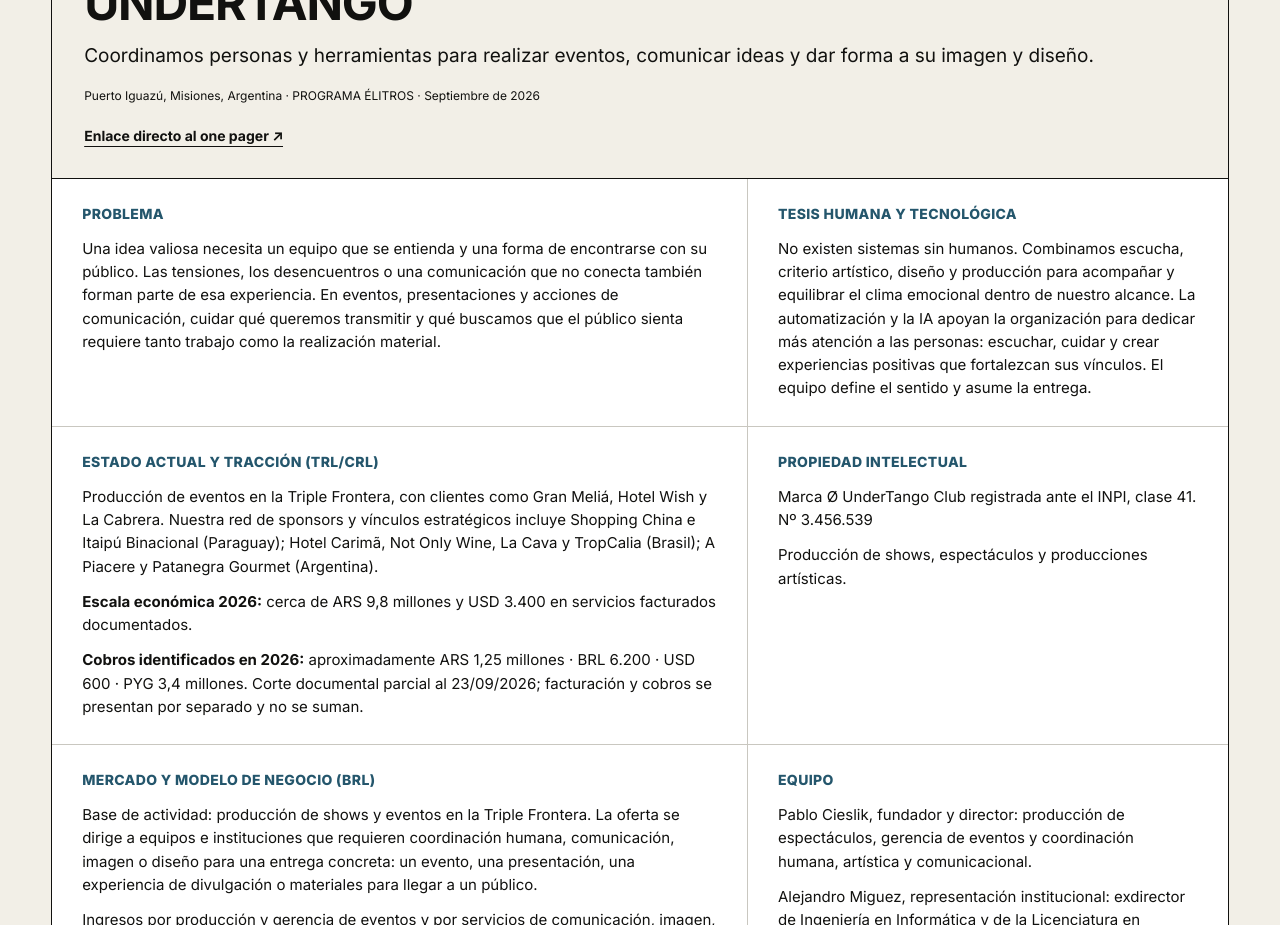
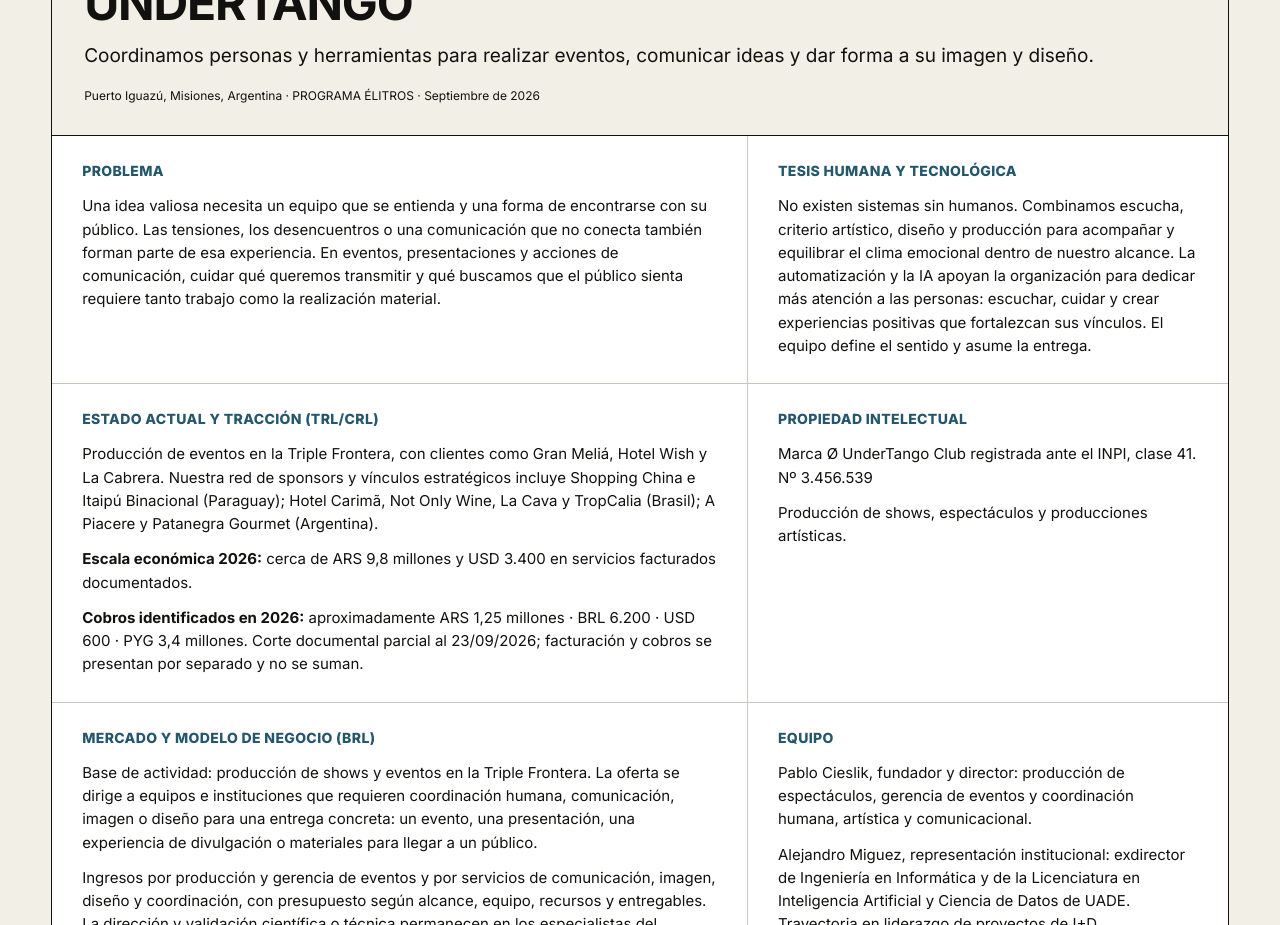
Before and after one commit to O-UnderTango-Club/UnderTangoWEBNextJS, a Next.js app: page /elitros in a window 1280 px wide. Shown: the part 3560-4485 px from the top of the page. Built offline with nearby package versions, Linux system fonts and the light colour scheme.

Commit message:
Remove visible one-pager permalink from header

```diff
--- a/app/elitros/page.tsx
+++ b/app/elitros/page.tsx
@@ -47,7 +47,6 @@ export default function ElitrosPage() {
             <h2 id="onepager-title">UNDERTANGO</h2>
             <p className="bmc-onepager-summary">Coordinamos personas y herramientas para realizar eventos, comunicar ideas y dar forma a su imagen y diseño.</p>
             <p className="bmc-onepager-meta">Puerto Iguazú, Misiones, Argentina · PROGRAMA ÉLITROS · Septiembre de 2026</p>
-            <a className="bmc-onepager-link" href="https://elitros.undertangoclub.com/#onepager">Enlace directo al one pager ↗</a>
           </header>
           <div className="bmc-onepager-grid">
             <article className="bmc-onepager-block">
```
